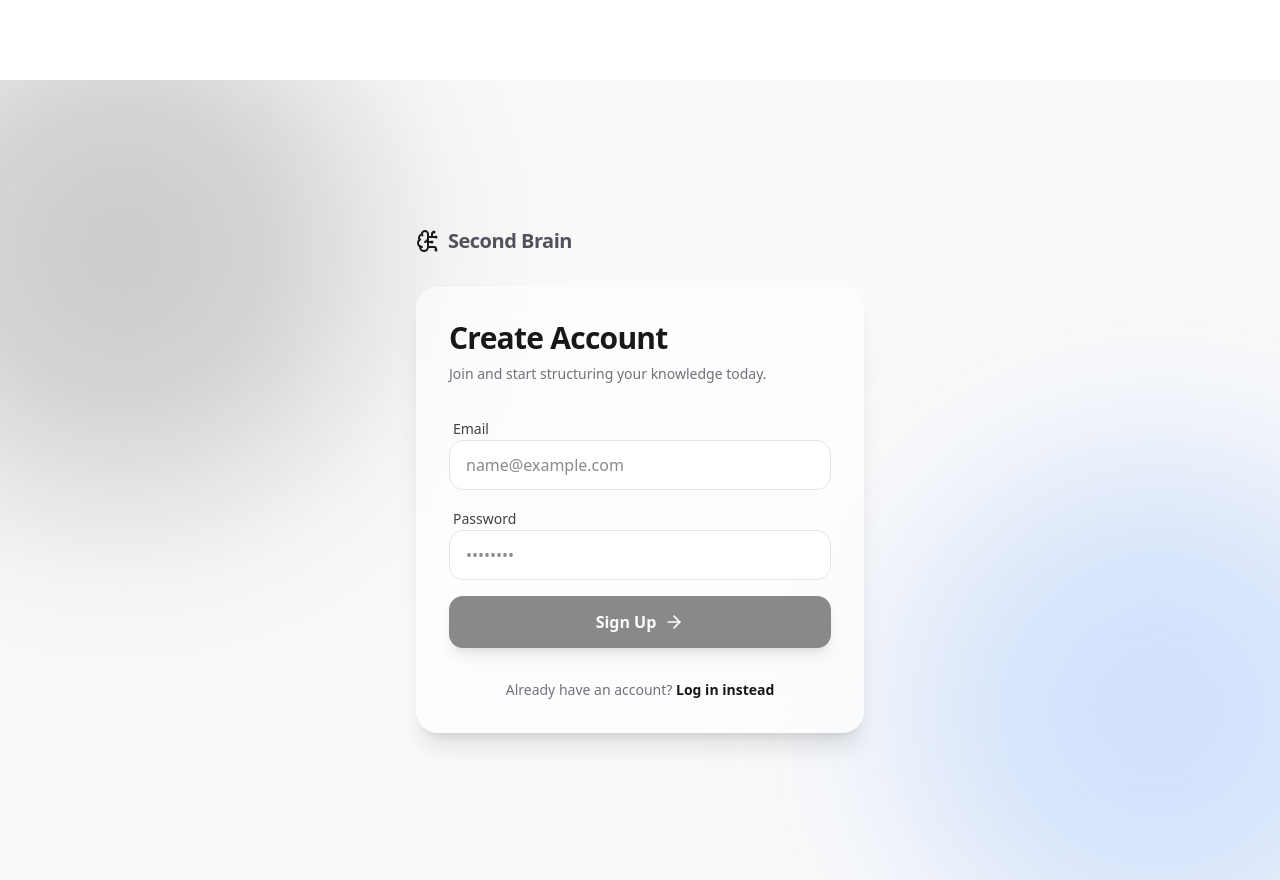
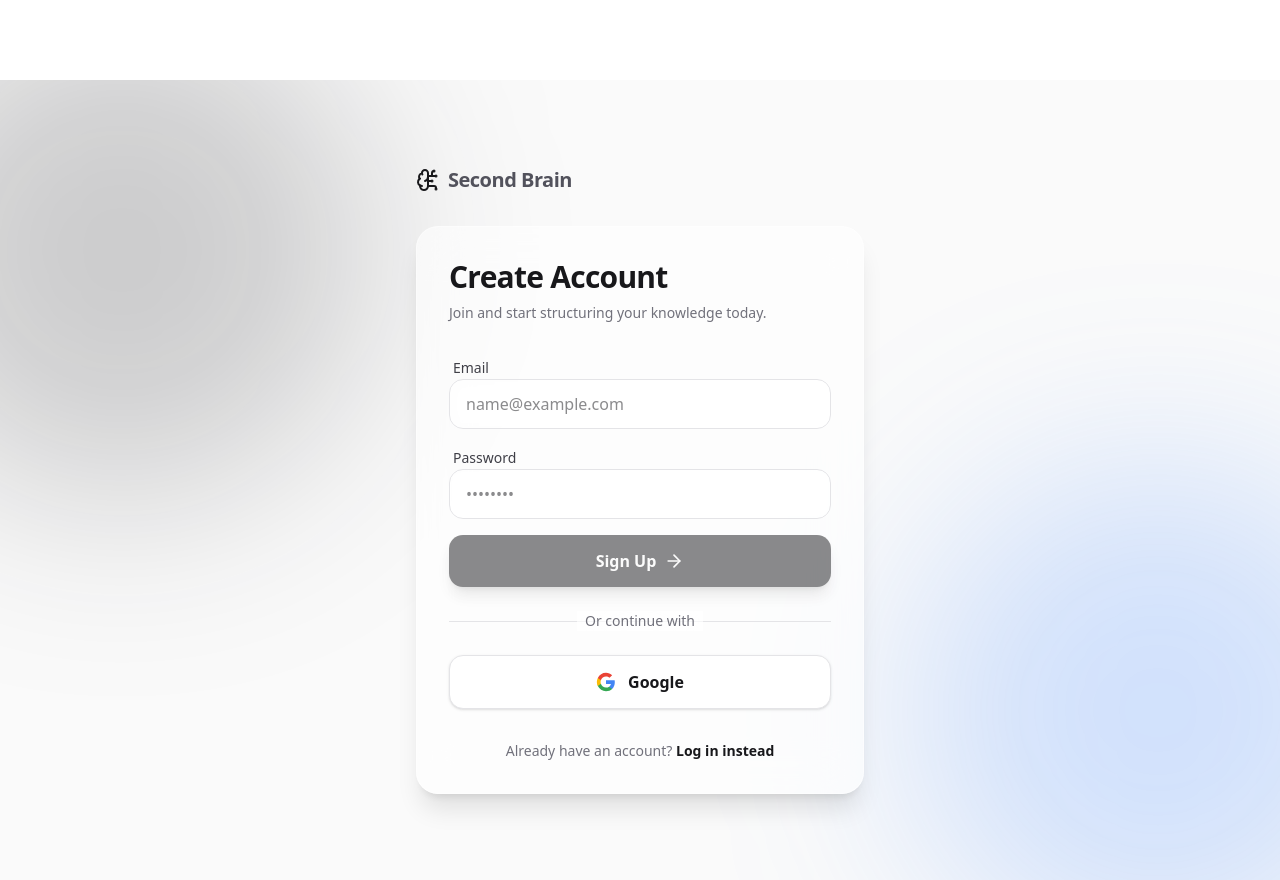
Before and after one commit to MPreethika16/second_brain, a Next.js app: page /signup in a window 1280 px wide. Built offline with nearby package versions, Linux system fonts and the light colour scheme; no server answers.

Commit message:
google authentication

```diff
--- a/app/login/page.tsx
+++ b/app/login/page.tsx
@@ -1,10 +1,19 @@
 "use client";
 
-import { useState } from "react";
+import { useState, useEffect } from "react";
 import { supabase } from "@/lib/supabase";
 import { useRouter } from "next/navigation";
 import Link from "next/link";
 import { BrainCircuit, Loader2, ArrowRight } from "lucide-react";
+
+const GoogleIcon = (props: React.SVGProps<SVGSVGElement>) => (
+  <svg viewBox="0 0 24 24" fill="none" xmlns="http://www.w3.org/2000/svg" {...props}>
+    <path d="M22.56 12.25c0-.78-.07-1.53-.2-2.25H12v4.26h5.92c-.26 1.37-1.04 2.53-2.21 3.31v2.77h3.57c2.08-1.92 3.28-4.74 3.28-8.09z" fill="#4285F4" />
+    <path d="M12 23c2.97 0 5.46-.98 7.28-2.66l-3.57-2.77c-.98.66-2.23 1.06-3.71 1.06-2.86 0-5.29-1.93-6.16-4.53H2.18v2.84C3.99 20.53 7.7 23 12 23z" fill="#34A853" />
+    <path d="M5.84 14.09c-.22-.66-.35-1.36-.35-2.09s.13-1.43.35-2.09V7.07H2.18C1.43 8.55 1 10.22 1 12s.43 3.45 1.18 4.93l2.85-2.22.81-.62z" fill="#FBBC05" />
+    <path d="M12 5.38c1.62 0 3.06.56 4.21 1.64l3.15-3.15C17.45 2.09 14.97 1 12 1 7.7 1 3.99 3.47 2.18 7.07l3.66 2.84c.87-2.6 3.3-4.53 6.16-4.53z" fill="#EA4335" />
+  </svg>
+);
 
 export default function Login() {
   const [email, setEmail] = useState("");
@@ -12,6 +21,38 @@ export default function Login() {
   const [loading, setLoading] = useState(false);
   const [errorText, setErrorText] = useState("");
   const router = useRouter();
+
+  useEffect(() => {
+    supabase.auth.getSession().then(({ data: { session } }) => {
+      if (session) {
+        router.refresh();
+        router.push("/dashboard");
+      }
+    });
+
+    const { data: { subscription } } = supabase.auth.onAuthStateChange((event, session) => {
+      if (session) {
+        router.refresh();
+        router.push("/dashboard");
+      }
+    });
+
+    return () => subscription.unsubscribe();
+  }, [router]);
+
+  const handleGoogleLogin = async () => {
+    setErrorText("");
+    const { error } = await supabase.auth.signInWithOAuth({
+      provider: "google",
+      options: {
+        redirectTo: `${window.location.origin}/dashboard`
+      }
+    });
+
+    if (error) {
+      setErrorText(error.message);
+    }
+  };
 
   const handleLogin = async (e: React.FormEvent) => {
     e.preventDefault();
@@ -26,8 +67,6 @@ export default function Login() {
     if (error) {
       setErrorText(error.message);
       setLoading(false);
-    } else {
-      router.push("/dashboard");
     }
   };
 
@@ -88,6 +127,24 @@ export default function Login() {
             </button>
           </form>
 
+          <div className="relative my-6">
+            <div className="absolute inset-0 flex items-center">
+              <div className="w-full border-t border-zinc-200" />
+            </div>
+            <div className="relative flex justify-center text-sm">
+              <span className="px-2 bg-white/60 text-zinc-500 backdrop-blur-xl">Or continue with</span>
+            </div>
+          </div>
+
+          <button
+            onClick={handleGoogleLogin}
+            type="button"
+            className="w-full bg-white hover:bg-zinc-50 border border-zinc-200 text-zinc-900 font-semibold rounded-xl px-4 py-3.5 shadow-sm flex items-center justify-center gap-3 transition-all hover:-translate-y-0.5"
+          >
+            <GoogleIcon className="w-5 h-5" />
+            Google
+          </button>
+
           <div className="mt-8 text-center text-sm text-zinc-500">
             Don&apos;t have an account?{" "}
             <Link href="/signup" className="font-semibold text-primary hover:underline">
--- a/app/signup/page.tsx
+++ b/app/signup/page.tsx
@@ -1,10 +1,19 @@
 "use client";
 
-import { useState } from "react";
+import { useState, useEffect } from "react";
 import { supabase } from "@/lib/supabase";
 import { useRouter } from "next/navigation";
 import Link from "next/link";
 import { BrainCircuit, Loader2, ArrowRight } from "lucide-react";
+
+const GoogleIcon = (props: React.SVGProps<SVGSVGElement>) => (
+  <svg viewBox="0 0 24 24" fill="none" xmlns="http://www.w3.org/2000/svg" {...props}>
+    <path d="M22.56 12.25c0-.78-.07-1.53-.2-2.25H12v4.26h5.92c-.26 1.37-1.04 2.53-2.21 3.31v2.77h3.57c2.08-1.92 3.28-4.74 3.28-8.09z" fill="#4285F4" />
+    <path d="M12 23c2.97 0 5.46-.98 7.28-2.66l-3.57-2.77c-.98.66-2.23 1.06-3.71 1.06-2.86 0-5.29-1.93-6.16-4.53H2.18v2.84C3.99 20.53 7.7 23 12 23z" fill="#34A853" />
+    <path d="M5.84 14.09c-.22-.66-.35-1.36-.35-2.09s.13-1.43.35-2.09V7.07H2.18C1.43 8.55 1 10.22 1 12s.43 3.45 1.18 4.93l2.85-2.22.81-.62z" fill="#FBBC05" />
+    <path d="M12 5.38c1.62 0 3.06.56 4.21 1.64l3.15-3.15C17.45 2.09 14.97 1 12 1 7.7 1 3.99 3.47 2.18 7.07l3.66 2.84c.87-2.6 3.3-4.53 6.16-4.53z" fill="#EA4335" />
+  </svg>
+);
 
 export default function Signup() {
   const [email, setEmail] = useState("");
@@ -12,6 +21,38 @@ export default function Signup() {
   const [loading, setLoading] = useState(false);
   const [errorText, setErrorText] = useState("");
   const router = useRouter();
+
+  useEffect(() => {
+    supabase.auth.getSession().then(({ data: { session } }) => {
+      if (session) {
+        router.refresh();
+        router.push("/dashboard");
+      }
+    });
+
+    const { data: { subscription } } = supabase.auth.onAuthStateChange((event, session) => {
+      if (session) {
+        router.refresh();
+        router.push("/dashboard");
+      }
+    });
+
+    return () => subscription.unsubscribe();
+  }, [router]);
+
+  const handleGoogleSignup = async () => {
+    setErrorText("");
+    const { error } = await supabase.auth.signInWithOAuth({
+      provider: "google",
+      options: {
+        redirectTo: `${window.location.origin}/dashboard`
+      }
+    });
+
+    if (error) {
+      setErrorText(error.message);
+    }
+  };
 
   const handleSignup = async (e: React.FormEvent) => {
     e.preventDefault();
@@ -26,8 +67,6 @@ export default function Signup() {
     if (error) {
       setErrorText(error.message);
       setLoading(false);
-    } else {
-      router.push("/dashboard");
     }
   };
 
@@ -88,6 +127,24 @@ export default function Signup() {
             </button>
           </form>
 
+          <div className="relative my-6">
+            <div className="absolute inset-0 flex items-center">
+              <div className="w-full border-t border-zinc-200" />
+            </div>
+            <div className="relative flex justify-center text-sm">
+              <span className="px-2 bg-white/60 text-zinc-500 backdrop-blur-xl">Or continue with</span>
+            </div>
+          </div>
+
+          <button
+            onClick={handleGoogleSignup}
+            type="button"
+            className="w-full bg-white hover:bg-zinc-50 border border-zinc-200 text-zinc-900 font-semibold rounded-xl px-4 py-3.5 shadow-sm flex items-center justify-center gap-3 transition-all hover:-translate-y-0.5"
+          >
+            <GoogleIcon className="w-5 h-5" />
+            Google
+          </button>
+
           <div className="mt-8 text-center text-sm text-zinc-500">
             Already have an account?{" "}
             <Link href="/login" className="font-semibold text-primary hover:underline">
```
